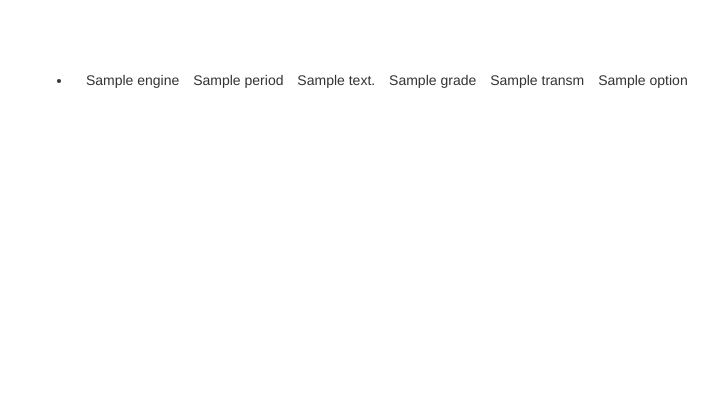
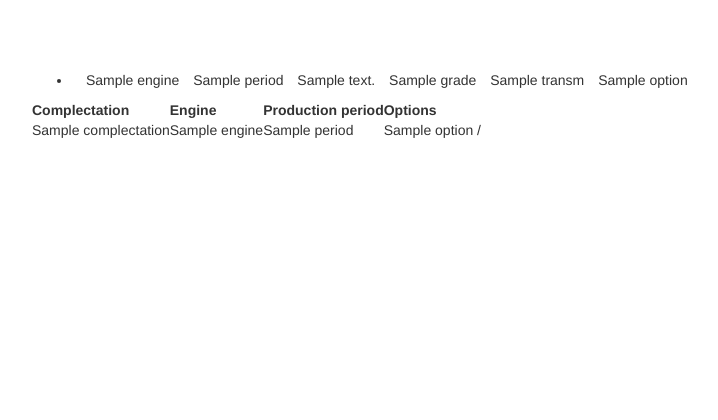
Before and after one commit to rolenweb/wpapi, a Yii app: template basic/views/toyota-tacoma/complectation.php in a window 1280 px wide. Shown: the top 420 px of the page, without its empty margins (38-756 px from the left). Run offline with PHP 8.4 and a stand-in for Yii, Linux system fonts and the light colour scheme; the template is opened without the code that fills it: most values are stand-ins (such as "Sample title", 1, 10 or a date in 2020); data that the repository does not hold is empty; some libraries are stand-ins or nearby versions.

```diff
--- a/basic/views/toyota-tacoma/complectation.php
+++ b/basic/views/toyota-tacoma/complectation.php
@@ -60,4 +60,44 @@ echo Breadcrumbs::widget([
 			</li>
 		<?php endforeach ?>
 	</ul>
+
 <?php endif ?>
+
+<?php if (empty($complectations) === false): ?>
+    <table>
+        <thead>
+            <tr>
+                <th>Complectation</th>
+                <th>Engine</th>
+                <th>Production period</th>
+                <th>Options</th>
+
+            </tr>
+        </thead>
+        <tbody>
+            <?php foreach ($complectations as $complectation): ?>
+                <tr>
+                    <td>
+                        <?= $complectation->complectation ?>
+                    </td>
+                    <td>
+                        <?= $complectation->engine ?>
+                    </td>
+                    <td>
+                        <?= $complectation->period ?>
+                    </td>
+
+                    <td>
+                        <?php if (empty($complectation->options) === false): ?>
+                        <?php foreach ($complectation->options as $option): ?>
+
+                                <?= $option->title ?> /
+
+                        <?php endforeach ?>
+                    <?php endif ?>
+                    </td>
+                </tr>
+            <?php endforeach ?>
+        </tbody>
+    </table>
+<?php endif ?>
```
Also changed, not shown: basic/commands/ToyotaTacomaController.php (+7 -0 lines).
